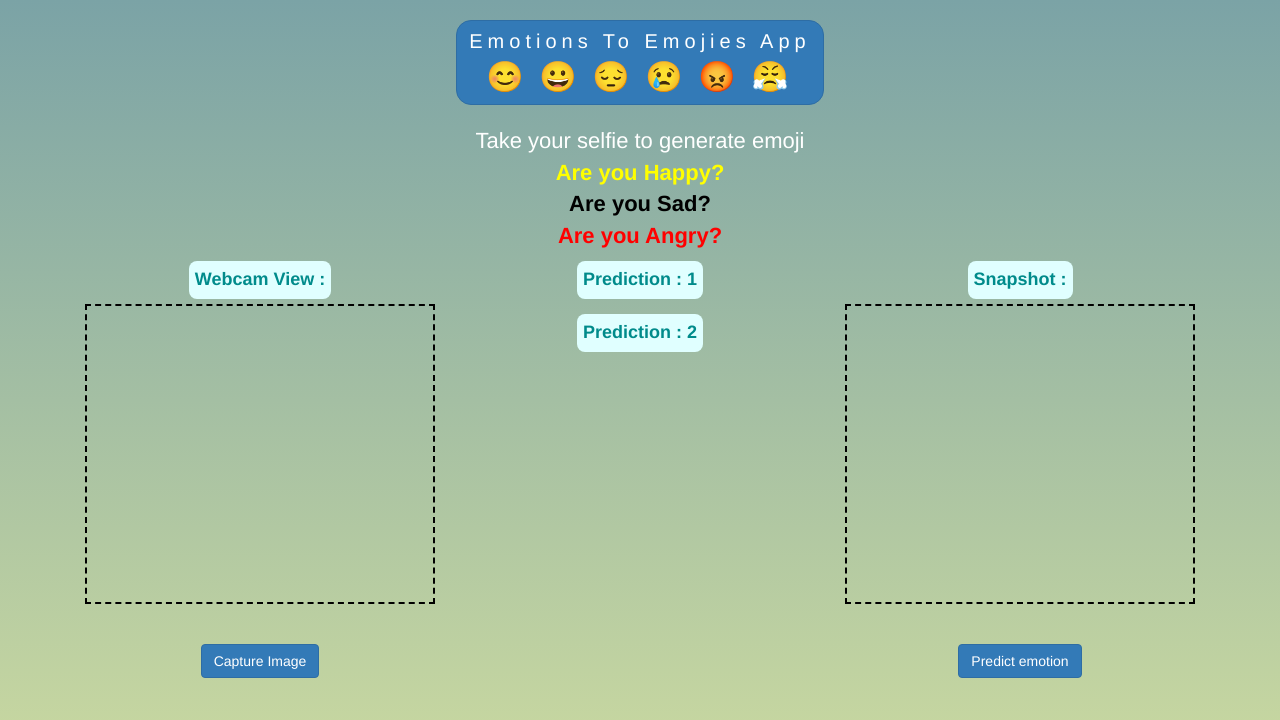
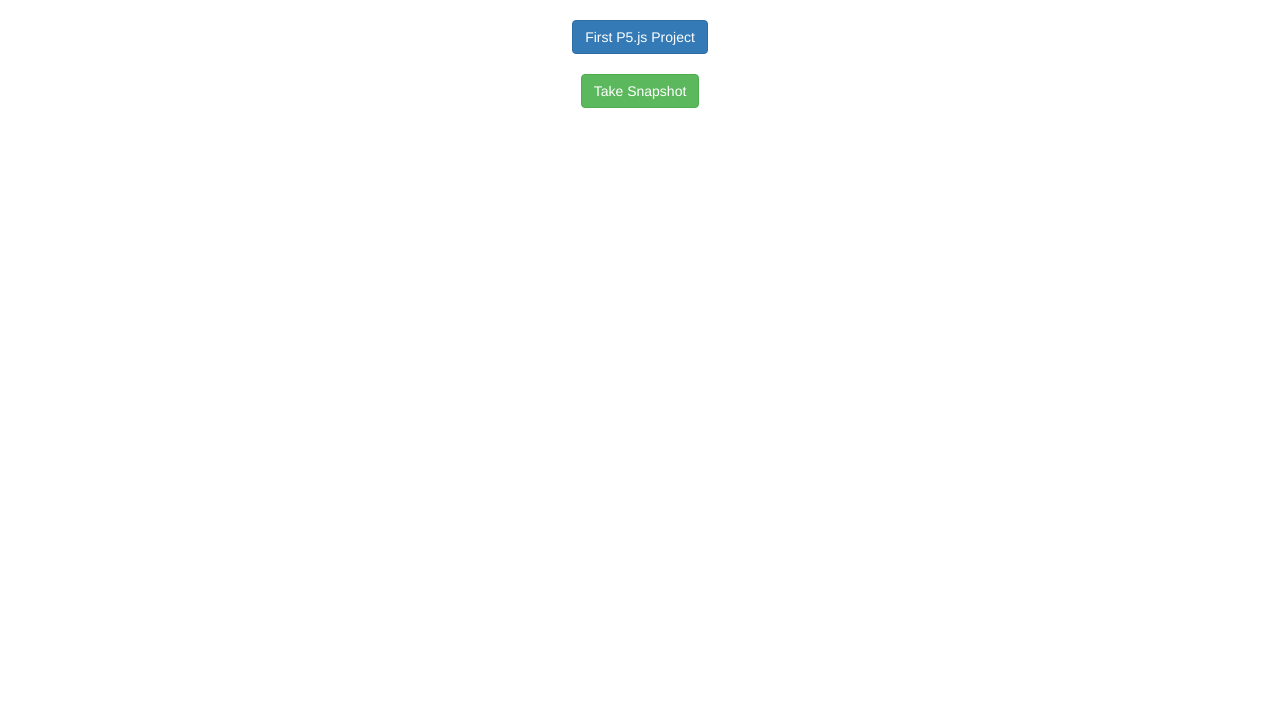
Before and after one commit to 8899MariyamShaikh/113, a plain HTML site: page index.html in a window 1280 px wide. Drawn offline with nearby package versions, Linux system fonts and the light colour scheme; a script that the page names is missing.

Commit message:
Update index.html

```diff
--- a/index.html
+++ b/index.html
@@ -1,80 +1,23 @@
-
 <html>
     <head>
-    <title>Emotion To Emoji</title>
+        <meta charset="UTF-8">
+        <title>BorderFilter</title>
           <meta name="viewport" content="width=device-width, initial-scale=1.0">
           <link rel="stylesheet" href="https://maxcdn.bootstrapcdn.com/bootstrap/3.4.0/css/bootstrap.min.css">
           <script src="https://ajax.googleapis.com/ajax/libs/jquery/3.4.1/jquery.min.js"></script>
           <script src="https://maxcdn.bootstrapcdn.com/bootstrap/3.4.0/js/bootstrap.min.js"></script>
 
-    <script src="https://unpkg.com/ml5@0.4.3/dist/ml5.min.js"></script>
-    <script src="https://cdnjs.cloudflare.com/ajax/libs/webcamjs/1.0.26/webcam.js"></script>
+      <script src="https://cdnjs.cloudflare.com/ajax/libs/p5.js/1.0.0/p5.js"></script>
 
-    <link rel="stylesheet" type="text/css" href="style.css">
       </head>
-
       <body>
-  <div class="container">
 
           <center>
-
-      <h3 class="btn btn-primary heading">Emotions To Emojies App
+          <h1 class="btn btn-primary">First P5.js Project</h1>
           <br>
-        <span>&#128522;</span>
-        <span>&#128512;</span>
-        <span>&#128532;</span>
-        <span>&#128546;</span>
-        <span>&#128545;</span>
-        <span>&#128548;</span>
-
-      </h3>
-      <br><br>
-
-      <p style="font-size: 22px;">Take your selfie to generate emoji
           <br>
-        <b style="color: yellow">Are you Happy?</b>
+          <button onclick="take_snapshot()" class="btn btn-success">Take Snapshot</button>
           <br>
-        <b style="color: black">Are you Sad?</b>
-        <br>
-        <b style="color: red">Are you Angry?</b>
-        <br>
-      </p>
-
-      <div class="col-md-4 col-sm-12 col-xs-12">
-	      <label>Webcam View : </label>
-      <div id="camera"></div>
-
-        <br><br>
-<button onclick="take_snapshot()" class="btn btn-primary">Capture Image</button>
-
-      </div>
-
-      <div class="col-md-4 col-sm-12 col-xs-12">
-        <label>Prediction : 1</label>
-
-        <p class="emotion_name" id="result_emotion_name"></p>
-        <p class="emoji" id="update_emoji"></p>
-
-        <label>Prediction : 2</label>
-        <p class="emotion_name" id="result_emotion_name2"></p>
-        <p class="emoji" id="update_emoji2"></p>
-
-      </div>
-
-      <div class="col-md-4 col-sm-12 col-xs-12">
-
-	      <label>Snapshot : </label>
-
-        <div id="result"></div>
-        <br><br>
-<button onclick="check()" class="btn btn-primary">Predict emotion</button>
-      </div>
-
         </center>
-
-  </div>
-
-<script src="main.js"></script>
-
       </body>
 </html>
```
Lines whose indentation alone changed are shown as unchanged.
